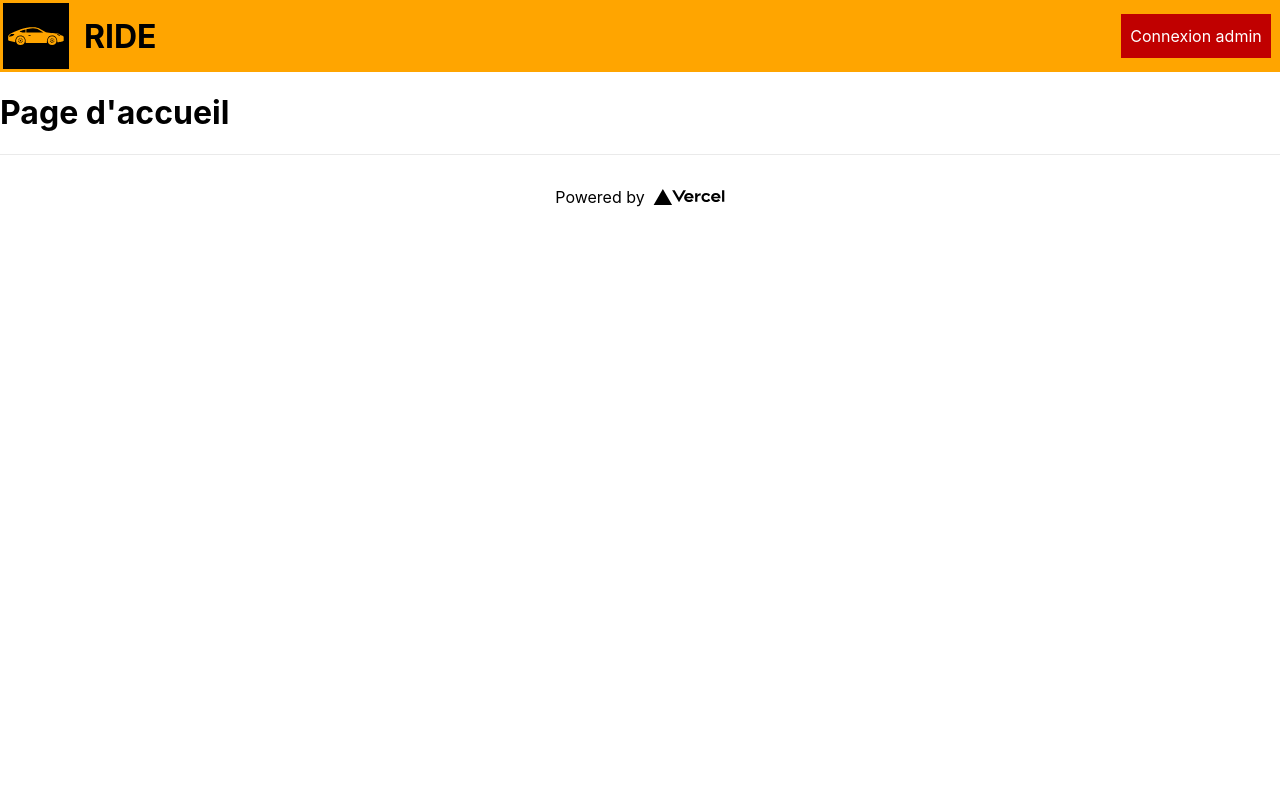
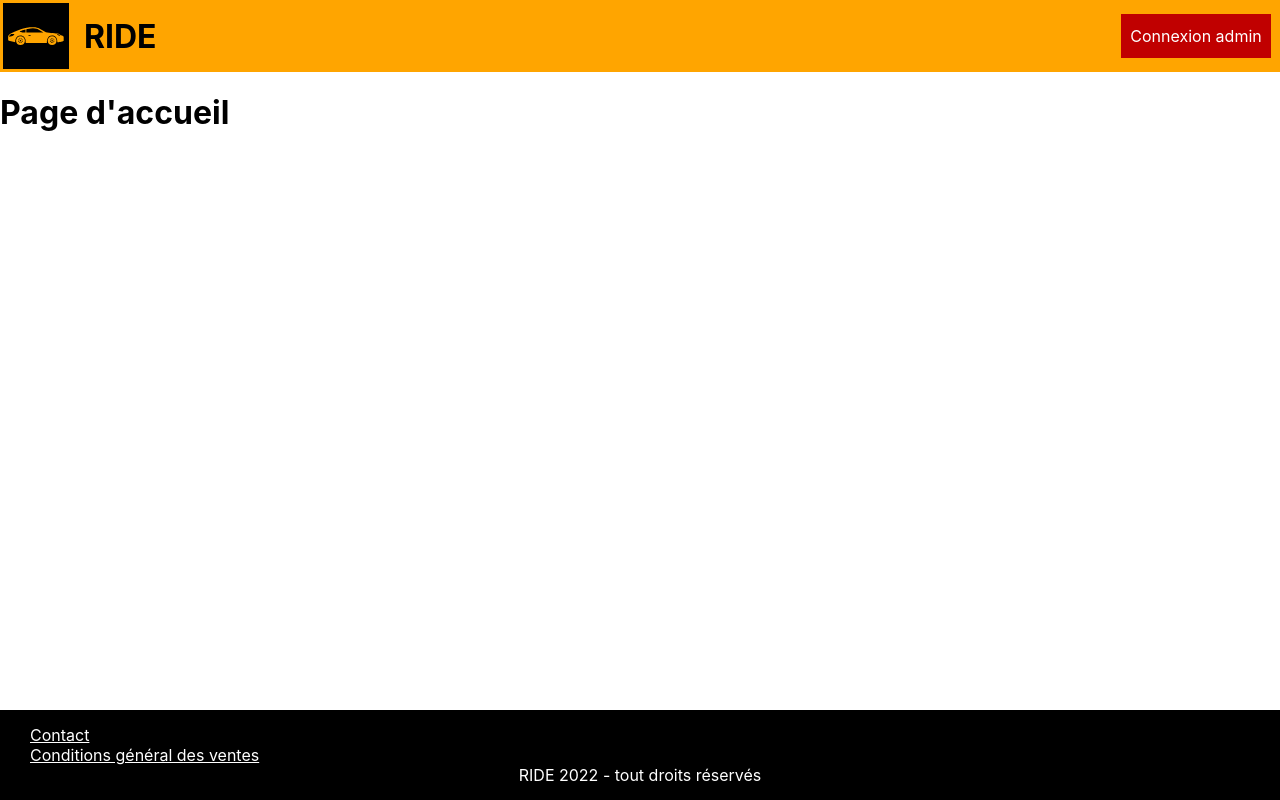
Before and after one commit to GB-Titi/Ynov_final_front_project, a Next.js app in the folder gamos_app/: page / in a window 1280 px wide. Built offline with nearby package versions, Linux system fonts and the light colour scheme.

Commit message:
Ajout structure + premier style du footer

```diff
--- a/gamos_app/components/FooterComponent.tsx
+++ b/gamos_app/components/FooterComponent.tsx
@@ -3,18 +3,11 @@ import Image from 'next/image'
 
 const FooterComponent: React.FC = () => {
     return (
-        <footer className={styles.footer}>
-        <a
-          href="https://vercel.com?utm_source=create-next-app&utm_medium=default-template&utm_campaign=create-next-app"
-          target="_blank"
-          rel="noopener noreferrer"
-        >
-          Powered by{' '}
-          <span className={styles.logo}>
-            <Image src="/vercel.svg" alt="Vercel Logo" width={72} height={16} />
-          </span>
-        </a>
-      </footer>
+        <footer>
+            <a>Contact</a>
+            <a>Conditions général des ventes</a>
+            <span>RIDE 2022 - tout droits réservés</span>
+        </footer>
     );
   };
 
--- a/gamos_app/pages/index.tsx
+++ b/gamos_app/pages/index.tsx
@@ -6,9 +6,11 @@ export default function Home() {
   return (
     <div>
       <MenuComponent/>
-      <div>
-        <h1>Page d&apos;accueil</h1>
-      </div>
+      <main>
+        <div>
+          <h1>Page d&apos;accueil</h1>
+        </div>
+      </main>
       <FooterComponent/>
     </div>
   )
--- a/gamos_app/styles/globals.scss
+++ b/gamos_app/styles/globals.scss
@@ -15,6 +15,30 @@ a {
   box-sizing: border-box;
 }
 
+footer {
+    display: flex;
+    flex-direction: column;
+    justify-content: center;
+    padding: 5px;
+    background-color: black;
+    color: #fff;
+    position: fixed;
+    bottom: 0;
+    width: 100%;
+    padding: 15px 30px;
+}
+
+footer a{
+  text-decoration: underline;
+  cursor: pointer;
+  width: max-content;
+}
+
+footer span{
+  width: max-content;
+  margin: auto;
+}
+
 @media (prefers-color-scheme: dark) {
   html {
     color-scheme: dark;
```
